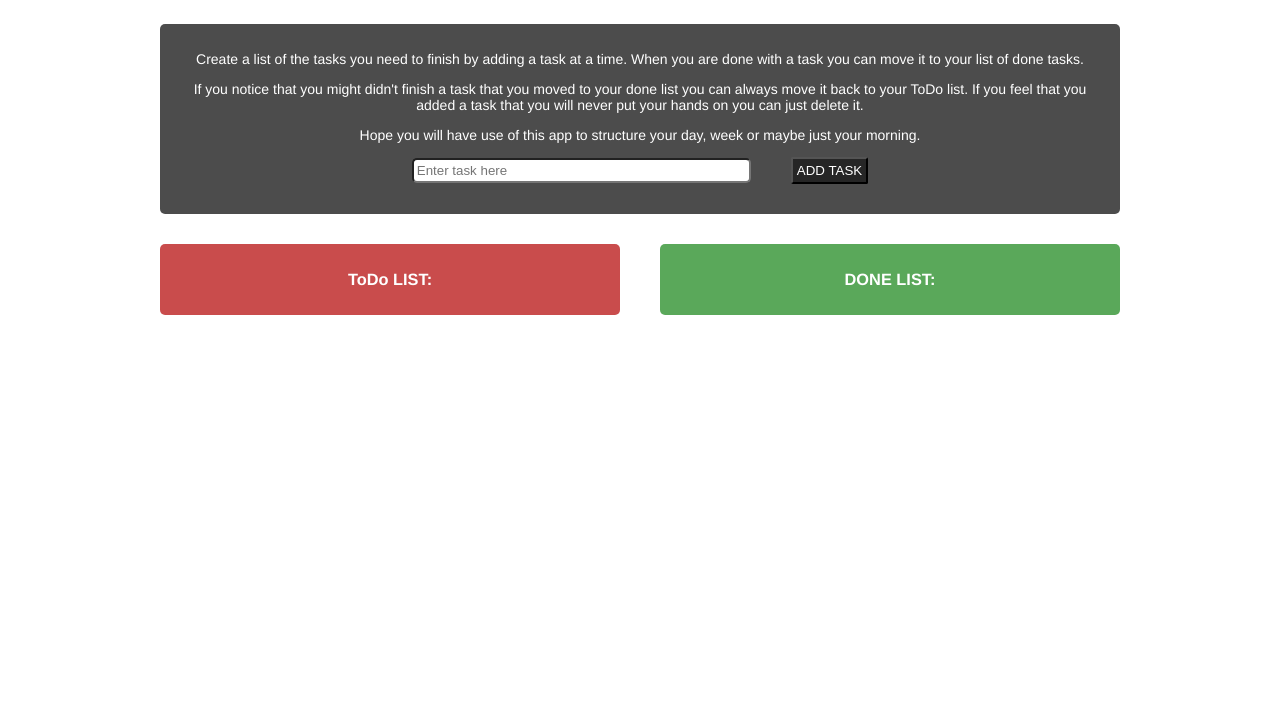
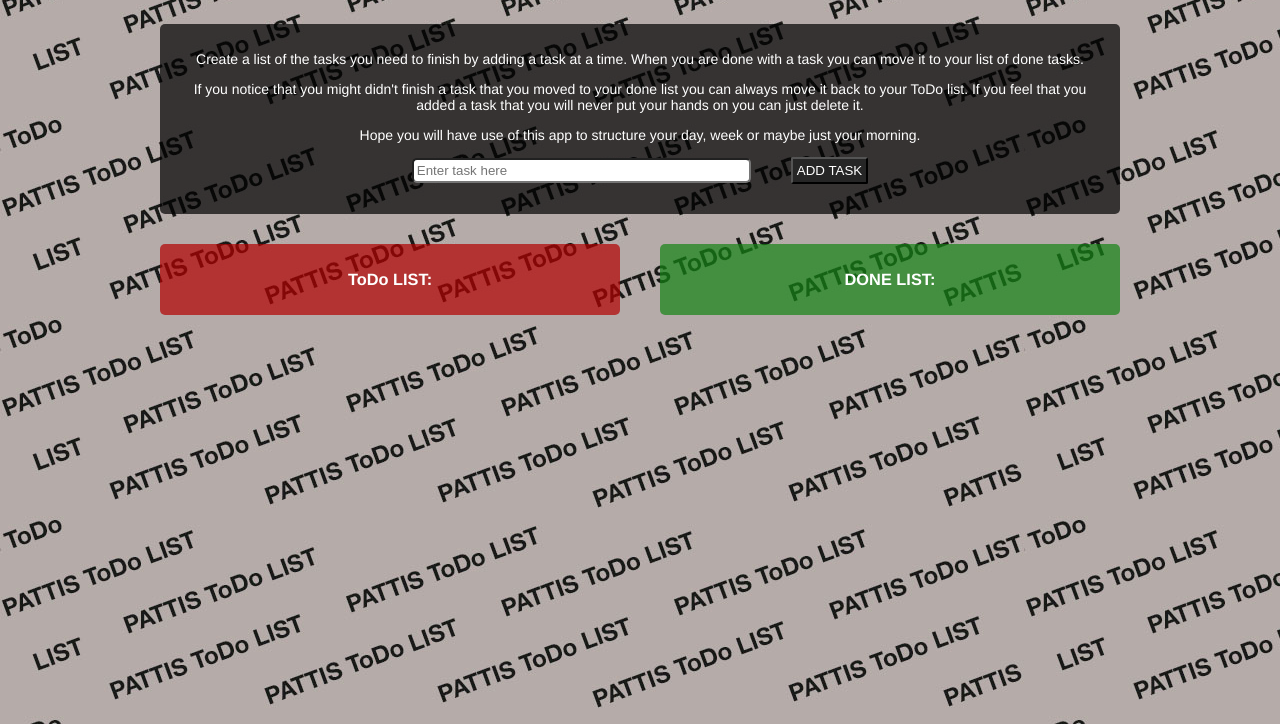
Before and after one commit to joannahogberg/Pattis-ToDo-app, a plain HTML site: page index.html in a window 1280 px wide. Shown: the part 84-808 px from the top of the page. Drawn offline with Linux system fonts and the light colour scheme.

Commit message:
forgot pic

```diff
--- a/main.css
+++ b/main.css
@@ -76,7 +76,7 @@ You also need to include this conditional style in the <head> of your HTML file
 /* ----- Layout ----- */
 
 body {
-    background-image: url(pics/background2.jpg);
+    background-image: url(background2.jpg);
     background-repeat: repeat;
     font-family: Gotham, "Helvetica Neue", Helvetica, Arial, sans-serif;
     font-size: 14px;
```
